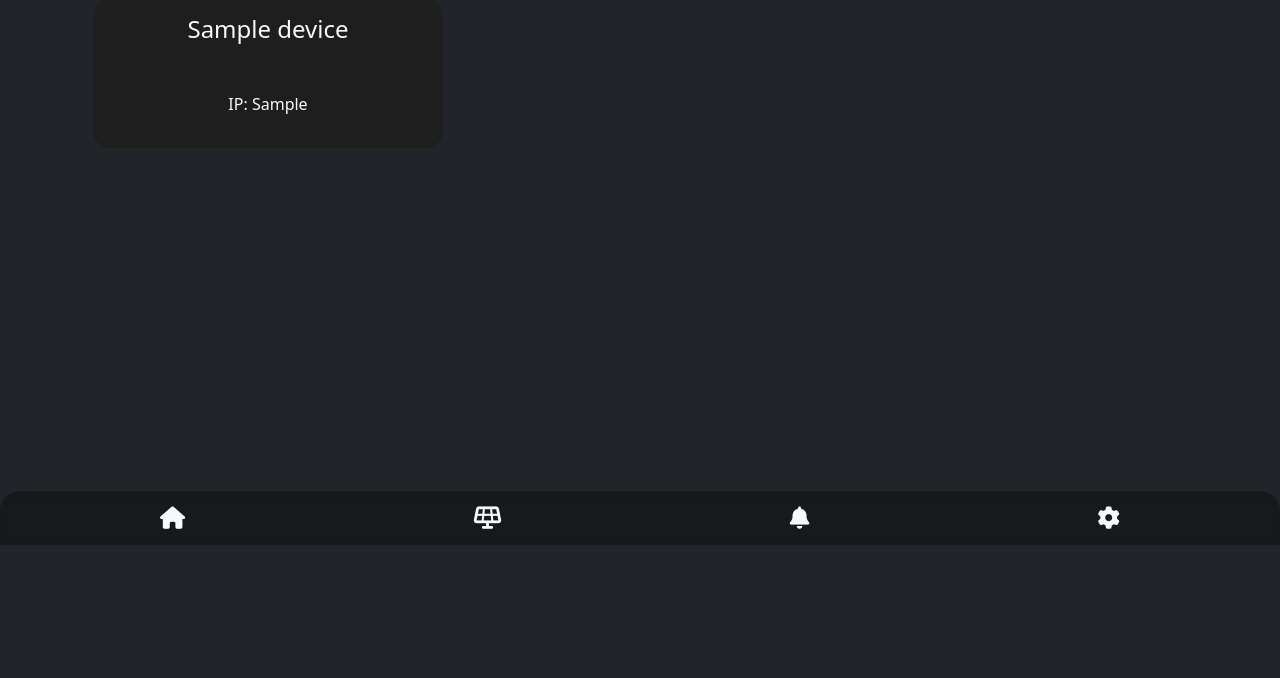
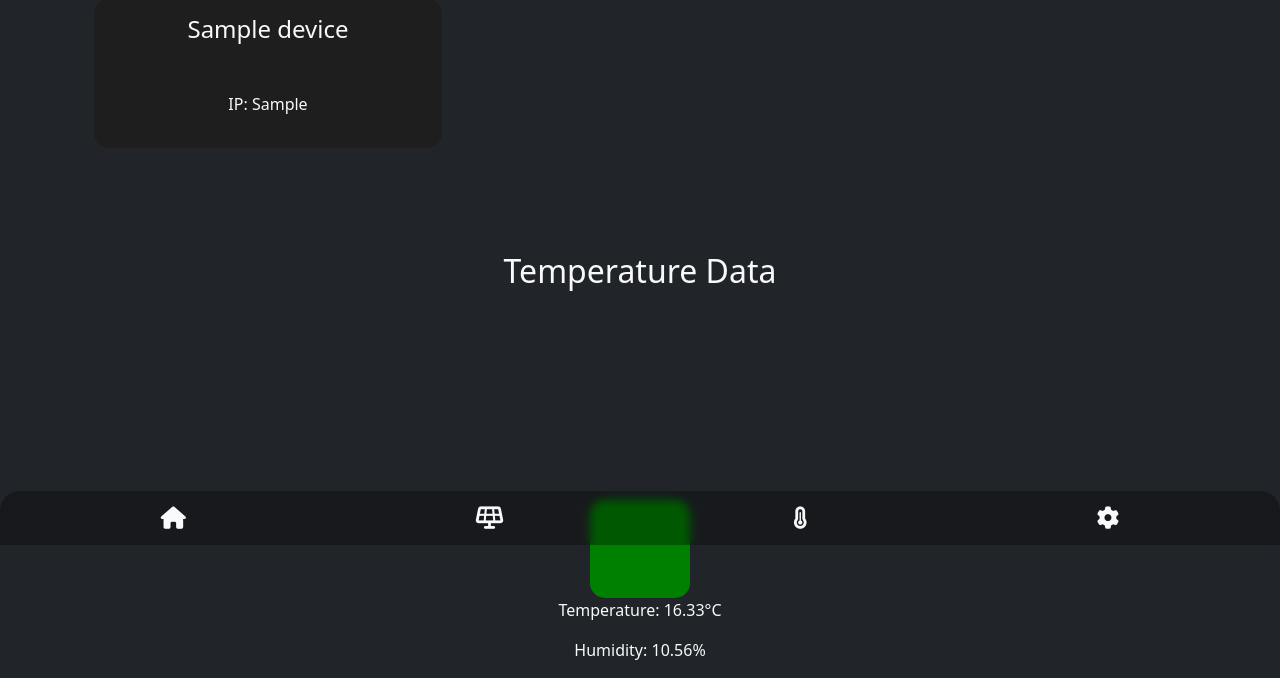
Before and after one commit to t0ry003/SmartDash, a Flask app: template templates/home.html in a window 1280 px wide. Shown: the part 255-933 px from the top of the page. Before the commit the page ends 800 px from the top, so only its background shows below. Run offline with Flask 3, Linux system fonts and the light colour scheme; the template is opened without the code that fills it: most values are stand-ins (such as "Sample title", 1, 10 or a date in 2020); data that the repository does not hold is empty.

Commit message:
Added: - Thermostat random values to test
Updated:
- Menu to add the thermostat page

Removed:
- Notifications tab

```diff
--- a/app.py
+++ b/app.py
@@ -1,8 +1,9 @@
 import json
 import os
+import random
 
 import requests
-from flask import Flask, render_template, request, redirect, url_for, flash, jsonify
+from flask import Flask, render_template, request, redirect, url_for, flash, jsonify, Response
 from flask_bcrypt import Bcrypt
 from flask_login import LoginManager, UserMixin, login_user, login_required, logout_user, current_user
 from flask_sqlalchemy import SQLAlchemy
@@ -191,10 +192,10 @@ def get_device_icon(device_type):
 
 @app.route('/solar-data')
 def solar_data():
-    devices = fetch_device_data()  # Get solar devices data
-    if devices:
-        # Assuming 'data' contains the parsed JSON data, not a Response object
-        data = devices[0]['data']
+    devices = fetch_fronius_device_data()  # Get solar devices data
+    if isinstance(devices, list) and devices:
+        device = devices[0]
+        data = device.get('data', {})
         if isinstance(data, dict):  # Ensure data is a dictionary (parsed JSON)
             power = data.get('Body', {}).get('Data', {}).get('PowerReal_P_Sum', 'N/A')
             energy = data.get('Body', {}).get('Data', {}).get('EnergyReal_WAC_Sum_Produced', 'N/A')
@@ -204,10 +205,13 @@ def solar_data():
             energy = 'Invalid data format'
             voltage = 'Invalid data format'
         return jsonify({'power': power, 'energy': energy, 'voltage': voltage})
-    return jsonify({'power': 'No data available', 'energy': 'No data available', 'voltage': 'No data available'})
+    elif isinstance(devices, Response):  # Check if the response is a redirect
+        return devices  # Return the redirect response
+    else:
+        return jsonify({'power': 'No data available', 'energy': 'No data available', 'voltage': 'No data available'})
 
 
-def fetch_device_data():
+def fetch_fronius_device_data():
     if not current_user.is_authenticated:
         return redirect(url_for('login'))  # Ensure the user is logged in
 
@@ -225,10 +229,21 @@ def fetch_fronius_data(ip_address):
     try:
         response = requests.get(url, timeout=10)
         response.raise_for_status()
-        return response.json()  # Ensure we're returning the parsed JSON data
+        return response.json()  # Return the parsed JSON data
     except requests.RequestException as e:
         print(f"Error fetching data from {ip_address}: {e}")
         return None
+
+
+@app.route('/temperature-data', methods=['GET'])
+def get_temperature_data():
+    temperature = round(random.uniform(5, 40.0), 2)  # Simulated temperature in °C
+    humidity = round(random.uniform(0, 70.0), 2)  # Simulated humidity in %
+    data = {
+        'temperature': temperature,
+        'humidity': humidity
+    }
+    return jsonify(data)
 
 
 # Main
--- a/static/css/style.css
+++ b/static/css/style.css
@@ -217,3 +217,29 @@ label {
     color: #2fffc4;
     text-shadow: 0 0 15px rgba(0, 255, 188, 0.83);
 }
+
+#thermometer-container {
+    position: relative;
+    font-size: 100px; /* Adjust size as needed */
+    width: 1em;
+    height: 3em;
+    margin: 0 auto;
+}
+
+#thermometer-icon {
+    position: absolute;
+    top: 0;
+    left: 0;
+    color: #ccc; /* Base color of the thermometer */
+}
+
+#thermometer-fill {
+    position: absolute;
+    bottom: 0;
+    left: 0;
+    width: 100%;
+    height: 0;
+    background-color: red; /* Color representing temperature */
+    z-index: -1; /* Ensure the fill is behind the icon */
+    border-radius: 0.15em; /* Rounded corners for the fill */
+}
--- a/static/js/scripts.js
+++ b/static/js/scripts.js
@@ -30,9 +30,10 @@ function toggleOn(deviceName, deviceIp) {
         .catch(error => console.error('Error:', error));
 }
 
-function showMenu(menuName, isHome, isSettings = false, isSolar = false) {
+function showMenu(menuName, isHome, isSettings = false, isSolar = false, isTemp = false) {
     document.getElementById('main-content').classList.toggle('d-none', !isHome);
     document.getElementById('solar-panel-data').classList.toggle('d-none', !isSolar);
+    document.getElementById('temperature-data').classList.toggle('d-none', !isTemp);
     document.getElementById('appearance-menu').classList.toggle('d-none', !isSettings);
     document.getElementById('account-menu').classList.toggle('d-none', !isSettings);
     document.getElementById('about-menu').classList.toggle('d-none', !isSettings);
@@ -64,6 +65,53 @@ function fetchSolarData() {
 
 setInterval(fetchSolarData, 10000);
 fetchSolarData();
+
+function fetchTemperatureData() {
+    fetch('/temperature-data')
+        .then(response => response.json())
+        .then(data => {
+            const temperatureElement = document.getElementById('temperature');
+            const humidityElement = document.getElementById('humidity');
+            const thermometerFill = document.getElementById('thermometer-fill');
+
+            const temperature = data.temperature;
+            const humidity = data.humidity;
+
+            temperatureElement.textContent = `Temperature: ${temperature}°C`;
+            humidityElement.textContent = `Humidity: ${humidity}%`;
+
+            // Calculate the fill height based on temperature
+            const minTemp = 0; // Minimum temperature expected
+            const maxTemp = 50; // Maximum temperature expected
+            const fillHeight = ((temperature - minTemp) / (maxTemp - minTemp)) * 100;
+
+            // Set the fill height and color
+            thermometerFill.style.height = `${fillHeight}%`;
+            thermometerFill.style.backgroundColor = getTemperatureColor(temperature);
+        })
+        .catch(error => {
+            console.error('Error fetching temperature data:', error);
+            document.getElementById('temperature').textContent = `Error fetching data: ${error}`;
+            document.getElementById('humidity').textContent = `Error fetching data: ${error}`;
+        });
+}
+
+function getTemperatureColor(temperature) {
+    // Define color thresholds
+    if (temperature <= 10) {
+        return 'blue';
+    } else if (temperature <= 20) {
+        return 'green';
+    } else if (temperature <= 30) {
+        return 'orange';
+    } else {
+        return 'red';
+    }
+}
+
+setInterval(fetchTemperatureData, 1000);
+fetchTemperatureData();
+
 
 document.addEventListener("DOMContentLoaded", function () {
     // Load user settings from backend when the page loads
--- a/templates/home.html
+++ b/templates/home.html
@@ -79,6 +79,15 @@
     <p id="solar-voltage">Fetching data...</p>
 </div>
 
+<div id="temperature-data" class="row text-center text-light">
+    <h2>Temperature Data</h2>
+    <div id="thermometer-container">
+        <div id="thermometer-fill"></div>
+    </div>
+    <p id="temperature">Fetching data...</p>
+    <p id="humidity">Fetching data...</p>
+</div>
+
 <div id="appearance-menu" class="d-none container text-light mb-4">
     <h2 class="mb-3">Appearance Settings</h2>
 
@@ -93,7 +102,8 @@
 
     <!-- IP visibility toggle checkbox -->
     <div class="d-flex justify-content-center align-items-center mb-3">
-        <input type="checkbox" id="show-ip-checkbox" class="form-check-input me-3" onchange="toggleIPVisibility(this)">
+        <input type="checkbox" id="show-ip-checkbox" class="form-check-input me-3"
+               onchange="toggleIPVisibility(this)">
         <label for="show-ip-checkbox" class="form-check-label">Show IP addresses</label>
     </div>
 </div>
@@ -109,10 +119,12 @@
 <!--about Smart Dash-->
 <div id="about-menu" class="d-none container text-light mb-4">
     <h2 class="mb-3">About Smart Dash</h2>
-    <p>Smart Dash is a simple web application that allows you to manage your smart devices from a single dashboard.</p>
+    <p>Smart Dash is a simple web application that allows you to manage your smart devices from a single
+        dashboard.</p>
     <p>Developed with&nbsp;&nbsp;<i class="fa fa-heart text-danger"></i>&nbsp;&nbsp;at&nbsp;&nbsp;<i
         class="fa-brands fa-github"></i> <a id="link"
-                                            href="https://github.com/t0ry003/SmartDash" target="_blank">SmartDash</a>
+                                            href="https://github.com/t0ry003/SmartDash"
+                                            target="_blank">SmartDash</a>
     </p>
 </div>
 
@@ -120,18 +132,19 @@
 <footer id="navbar-bg" class="bottom-menu text-center p-3 fixed-bottom">
     <div id="navbar" class="d-flex justify-content-around align-items-center">
         <a id="menu-item-1" href="#" class="text-light d-flex flex-column align-items-center"
-           onclick="showMenu('Home', true, false, false)">
+           onclick="showMenu('Home', true, false, false, false)">
             <i class="fa fa-home" style="font-size: 1.4rem;"></i>
         </a>
         <a id="menu-item-2" href="#" class="text-light d-flex flex-column align-items-center"
-           onclick="showMenu('Solar', false, false, true)">
+           onclick="showMenu('Solar', false, false, true, false)">
             <i class="fa fa-solar-panel" style="font-size: 1.4rem;"></i>
         </a>
-        <a id="menu-item-3" href="#" class="text-light d-flex flex-column align-items-center">
-            <i class="fa fa-bell" style="font-size: 1.4rem;"></i>
+        <a id="menu-item-3" href="#" class="text-light d-flex flex-column align-items-center"
+           onclick="showMenu('Temp', false, false, false, true)">
+            <i class="fa fa-temperature-three-quarters" style="font-size: 1.4rem;"></i>
         </a>
         <a id="menu-item-4" href="#" class="text-light d-flex flex-column align-items-center"
-           onclick="showMenu('Settings', false, true, false)">
+           onclick="showMenu('Settings', false, true, false, false)">
             <i class="fa fa-cog" style="font-size: 1.4rem;"></i>
         </a>
     </div>
```
